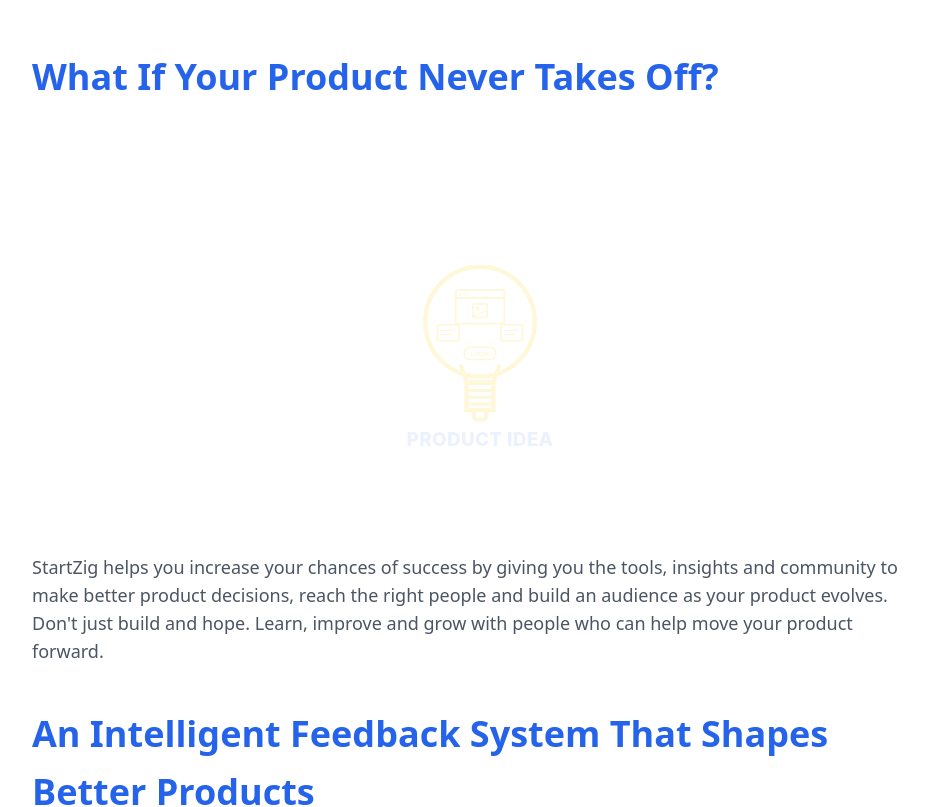
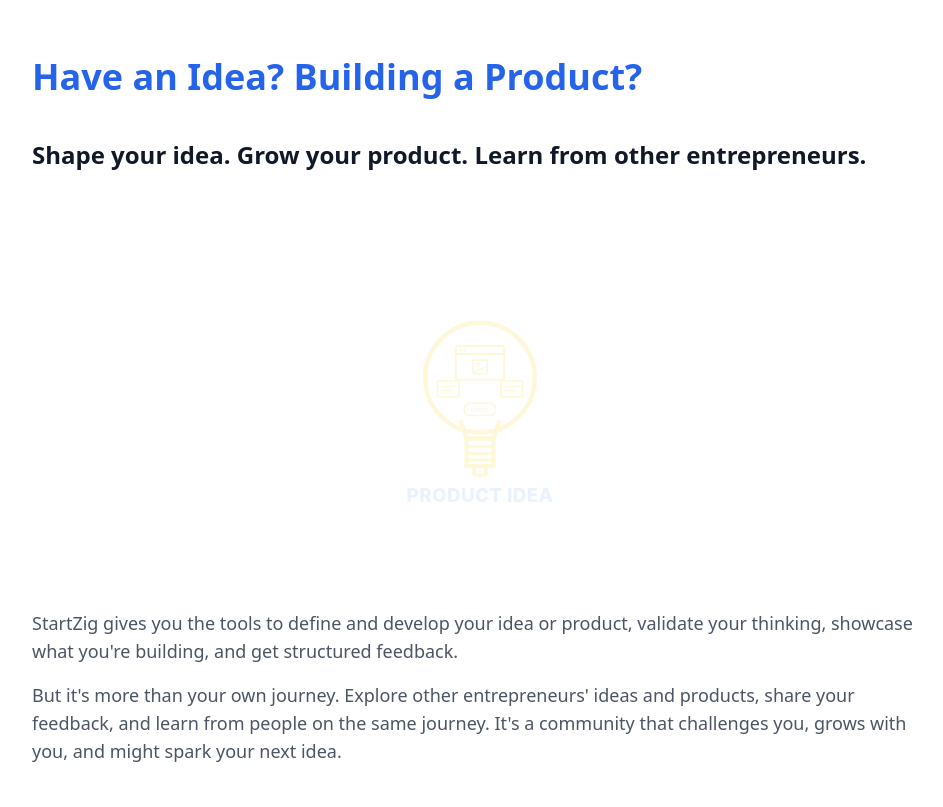
Before and after one commit to Avileven/StartZigi, a Next.js app: page / in a window 1280 px wide. Shown: the part 840-1647 px from the top of the page, without its empty margins (160-1103 px from the left). Built offline with nearby package versions, Linux system fonts and the light colour scheme; no server answers.

Commit message:
UPDATE HOPE PAGE FIRST SECTION

```diff
--- a/app/page.jsx
+++ b/app/page.jsx
@@ -344,12 +344,18 @@ export default function Home() {
           {/* [FIX — new content, replaces old "SPARK. SHAPE. SHARE." intro] */}
           <div className="mb-10">
             <h3 className="text-2xl md:text-4xl font-bold mb-6">
-              <span className="text-blue-600 inline-block leading-relaxed pb-2">What If Your Product Never Takes Off?</span>
+              <span className="text-blue-600 inline-block leading-relaxed pb-2">Have an Idea? Building a Product?</span>
             </h3>
+            <p className="text-xl md:text-2xl font-semibold text-gray-900 mb-6">Shape your idea. Grow your product. Learn from other entrepreneurs.</p>
             <ProductGrowthAnimation className="w-[82vw] sm:w-full max-w-xl mx-auto mb-8" />
-            <p className="text-lg text-gray-600">
-              StartZig helps you increase your chances of success by giving you the tools, insights and community to make better product decisions, reach the right people and build an audience as your product evolves. Don't just build and hope. Learn, improve and grow with people who can help move your product forward.
-            </p>
+            <div className="space-y-4">
+              <p className="text-lg text-gray-600">
+                StartZig gives you the tools to define and develop your idea or product, validate your thinking, showcase what you're building, and get structured feedback.
+              </p>
+              <p className="text-lg text-gray-600">
+                But it's more than your own journey. Explore other entrepreneurs' ideas and products, share your feedback, and learn from people on the same journey. It's a community that challenges you, grows with you, and might spark your next idea.
+              </p>
+            </div>
           </div>
 
           {/* [NEW] Turn Insights Into a Critical Growth Tool — Insight Metrics count-up demo.
```
